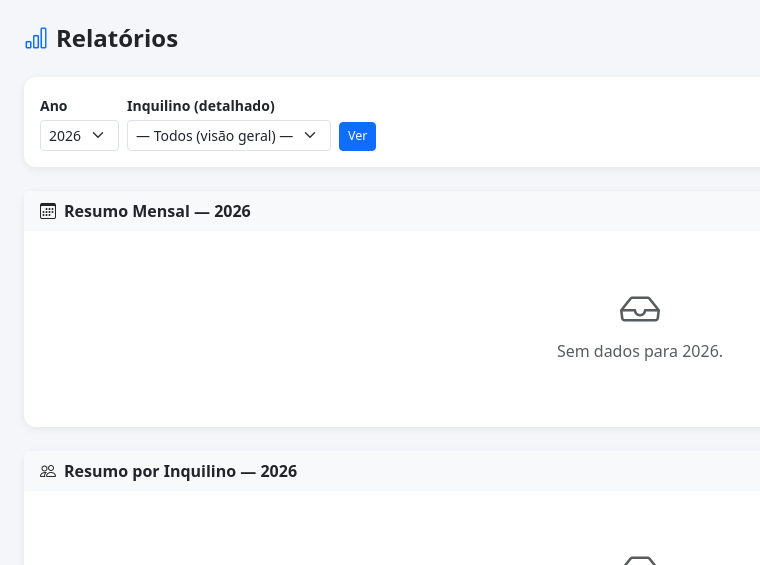
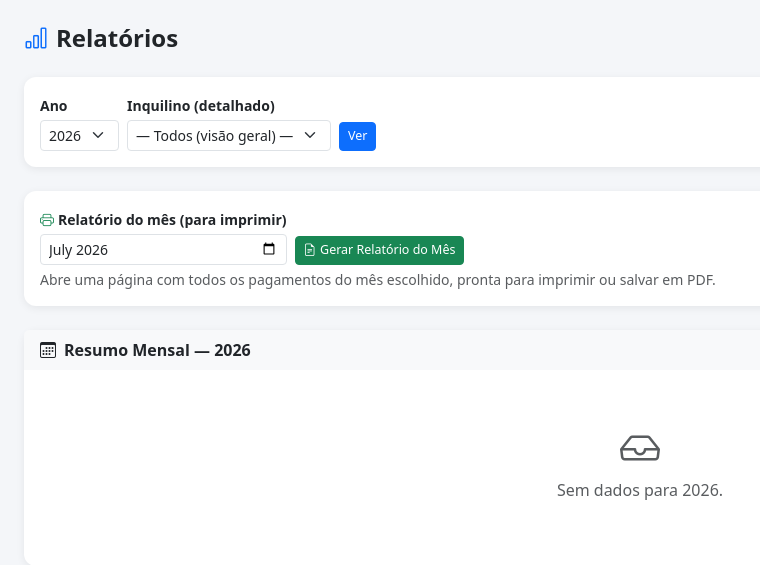
Before and after one commit to adaianecatapan-del/ALUGUEIS, a Flask app: page /relatorios in a window 1280 px wide. Shown: the part 56-621 px from the top of the page, without its empty margins (0-760 px from the left). Run offline with Flask 3, Linux system fonts and the light colour scheme; data that the repository does not hold is empty.

Commit message:
Adiciona botao Gerar Relatorio do Mes na tela de Relatorios

```diff
--- a/templates/relatorios.html
+++ b/templates/relatorios.html
@@ -37,6 +37,25 @@
       </a>
       {% endif %}
     </form>
+  </div>
+</div>
+
+<!-- Relatório mensal para impressão -->
+<div class="card mb-4 border-success">
+  <div class="card-body py-3">
+    <form action="{{ url_for('relatorio_mensal') }}" method="get" target="_blank"
+          class="d-flex gap-2 align-items-end flex-wrap">
+      <div>
+        <label class="form-label small fw-semibold mb-1">
+          <i class="bi bi-printer me-1 text-success"></i>Relatório do mês (para imprimir)
+        </label>
+        <input type="month" name="mes" class="form-control form-control-sm" value="{{ hoje[:7] }}" required>
+      </div>
+      <button type="submit" class="btn btn-sm btn-success">
+        <i class="bi bi-file-earmark-text me-1"></i>Gerar Relatório do Mês
+      </button>
+    </form>
+    <div class="form-text">Abre uma página com todos os pagamentos do mês escolhido, pronta para imprimir ou salvar em PDF.</div>
   </div>
 </div>
 
```
